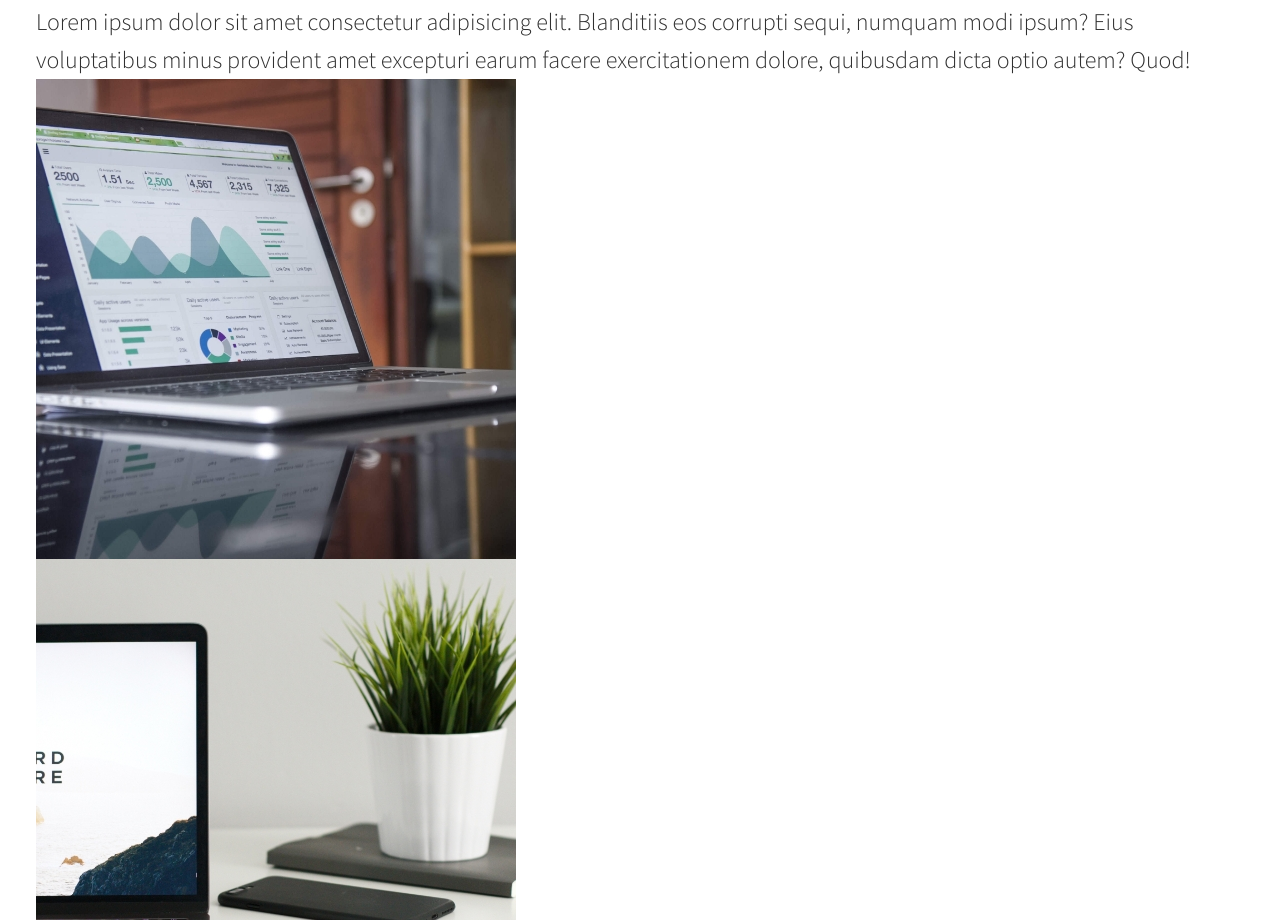
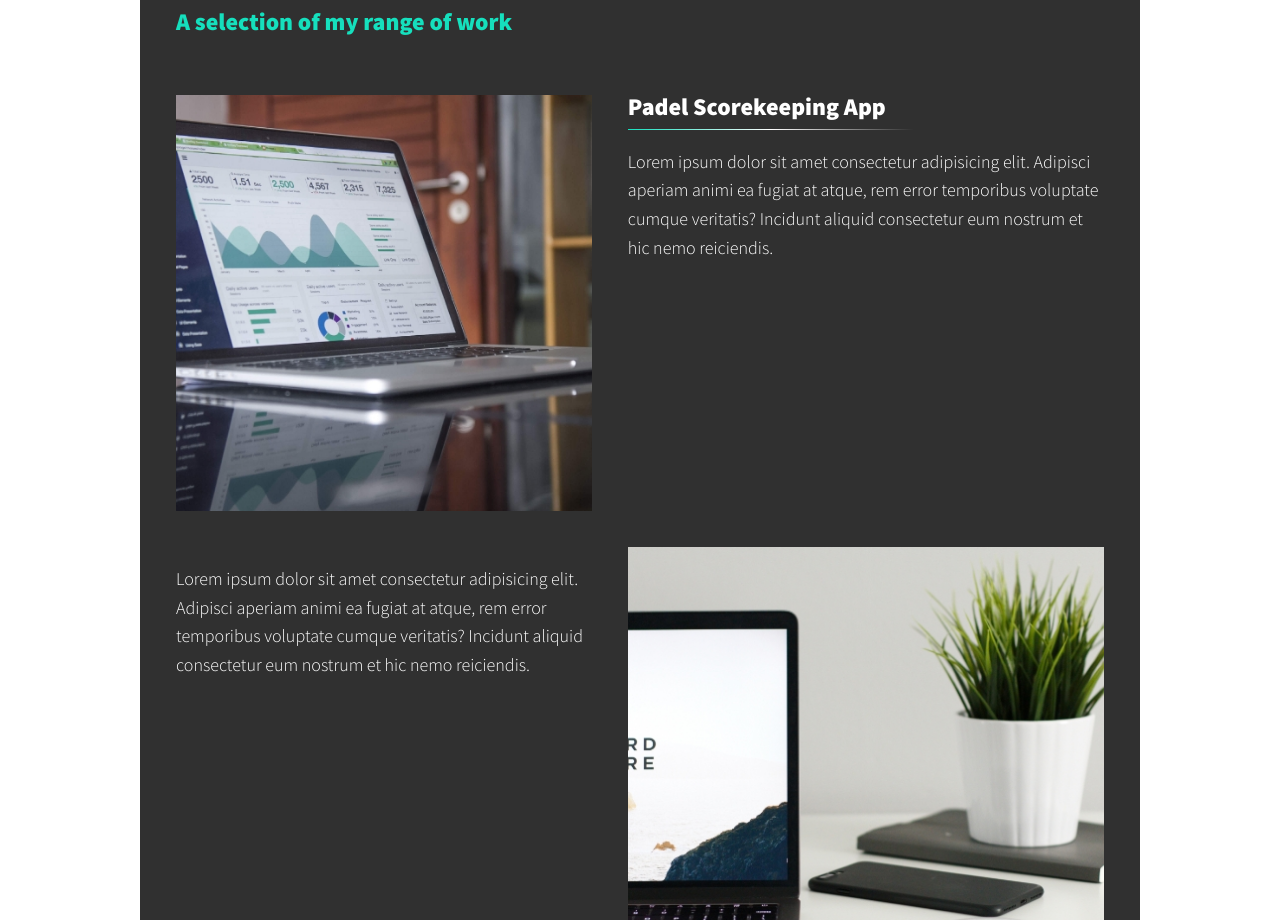
Before and after one commit to FredrikRidderfalk/portfolio_website, a plain HTML site: page index.html in a window 1280 px wide. Shown: the part 1880-2800 px from the top of the page. Drawn offline with nearby package versions, Linux system fonts and the light colour scheme.

Commit message:
updated My work section with grid

```diff
--- a/css/style.css
+++ b/css/style.css
@@ -258,6 +258,119 @@ nav {
   }
 }
 
+/* My work section */
+
+.my-work {
+  max-width: 1000px;
+  margin: 0 auto;
+  background-color: var(--clr-dark);
+  color: var(--clr-light);
+}
+
+.section__subtitle--work {
+  color: var(--clr-accent);
+  font-weight: var(--fw-bold);
+}
+
+.portfolio__subtitle::after {
+  content: "";
+  background: linear-gradient(
+    to left,
+    transparent 40%,
+    var(--clr-light),
+    var(--clr-accent)
+  );
+  display: block;
+  width: 100%;
+  height: 1px;
+  margin-top: 0.4em;
+}
+
+.portfolio {
+  margin: 3em auto;
+}
+
+@media (min-width: 600px) {
+  .portfolio {
+    display: grid;
+    grid-template-areas:
+      "img-1 paragraph-1"
+      "paragraph-2 img-2"
+      "img-3 paragraph-3"
+      "paragraph-4 img-4"
+      "img-5 paragraph-5"
+      "paragraph-6 img-6"
+      "img-7 paragraph-7"
+      "paragraph-8 img-8";
+    grid-column-gap: 2em;
+    grid-row-gap: 2em;
+  }
+
+  .portfolio__item-1 {
+    grid-area: img-1;
+  }
+
+  .portfolio__text-1 {
+    grid-area: paragraph-1;
+  }
+
+  .portfolio__item-2 {
+    grid-area: img-2;
+  }
+
+  .portfolio__text-2 {
+    grid-area: paragraph-2;
+  }
+
+  .portfolio__item-3 {
+    grid-area: img-3;
+  }
+
+  .portfolio__text-3 {
+    grid-area: paragraph-3;
+  }
+
+  .portfolio__item-4 {
+    grid-area: img-4;
+  }
+
+  .portfolio__text-4 {
+    grid-area: paragraph-4;
+  }
+
+  .portfolio__item-5 {
+    grid-area: img-5;
+  }
+
+  .portfolio__text-5 {
+    grid-area: paragraph-5;
+  }
+
+  .portfolio__item-6 {
+    grid-area: img-6;
+  }
+
+  .portfolio__text-6 {
+    grid-area: paragraph-6;
+  }
+
+  .portfolio__item-7 {
+    grid-area: img-7;
+  }
+
+  .portfolio__text-7 {
+    grid-area: paragraph-7;
+  }
+
+  .portfolio__item-8 {
+    grid-area: img-8;
+  }
+
+  .portfolio__text-8 {
+    grid-area: paragraph-8;
+  }
+}
+
 /* Section titles with gradient animations */
 .section__title--container {
   width: fit-content;
--- a/index.html
+++ b/index.html
@@ -89,7 +89,7 @@
         </div>
 
         <div class="service">
-          <h3>E-mail Newsletters</h3>
+          <h3>Browser Extensions</h3>
           <p>
             Lorem ipsum dolor sit amet consectetur adipisicing elit. Dolorem
             facere fuga, architecto consectetur ipsa repellendus exercitationem
@@ -130,63 +130,101 @@
     <!-- My Work -->
     <section class="my-work" id="work">
       <h2 class="section__title section__title--work">My Work</h2>
-      <p class="section__subtitle">
-        Lorem ipsum dolor sit amet consectetur adipisicing elit. Blanditiis eos
-        corrupti sequi, numquam modi ipsum? Eius voluptatibus minus provident
-        amet excepturi earum facere exercitationem dolore, quibusdam dicta optio
-        autem? Quod!
+      <p class="section__subtitle section__subtitle--work">
+        A selection of my range of work
       </p>
 
       <div class="portfolio">
         <!-- Portfolio item 1 -->
-        <a href="#" class="portfolio__item">
-          <img src="img/portfolio-01.jpg" alt="" class="portfolio__img" />
+        <a href="#" class="portfolio__item-1">
+          <img src="img/portfolio-01.jpg" alt="" class="portfolio__img-1" />
         </a>
+        <div class="portfolio__text-1">
+          <h3 class="portfolio__subtitle">Padel Scorekeeping App</h3>
+          <p>
+            Lorem ipsum dolor sit amet consectetur adipisicing elit. Adipisci
+            aperiam animi ea fugiat at atque, rem error temporibus voluptate
+            cumque veritatis? Incidunt aliquid consectetur eum nostrum et hic
+            nemo reiciendis.
+          </p>
+        </div>
 
         <!-- Portfolio item 2 -->
-        <a href="#" class="portfolio__item">
-          <img src="img/portfolio-02.jpg" alt="" class="portfolio__img" />
+        <a href="#" class="portfolio__item-2">
+          <img src="img/portfolio-02.jpg" alt="" class="portfolio__img-2" />
         </a>
+        <p class="portfolio__text-2">
+          Lorem ipsum dolor sit amet consectetur adipisicing elit. Adipisci
+          aperiam animi ea fugiat at atque, rem error temporibus voluptate
+          cumque veritatis? Incidunt aliquid consectetur eum nostrum et hic nemo
+          reiciendis.
+        </p>
 
         <!-- Portfolio item 3 -->
-        <a href="#" class="portfolio__item">
-          <img src="img/portfolio-03.jpg" alt="" class="portfolio__img" />
+        <a href="#" class="portfolio__item-3">
+          <img src="img/portfolio-03.jpg" alt="" class="portfolio__img-3" />
         </a>
+        <p class="portfolio__text-3">
+          Lorem ipsum dolor sit amet consectetur adipisicing elit. Adipisci
+          aperiam animi ea fugiat at atque, rem error temporibus voluptate
+          cumque veritatis? Incidunt aliquid consectetur eum nostrum et hic nemo
+          reiciendis.
+        </p>
 
         <!-- Portfolio item 4 -->
-        <a href="#" class="portfolio__item">
-          <img src="img/portfolio-04.jpg" alt="" class="portfolio__img" />
+        <a href="#" class="portfolio__item-4">
+          <img src="img/portfolio-04.jpg" alt="" class="portfolio__img-4" />
         </a>
+        <p class="portfolio__text-4">
+          Lorem ipsum dolor sit amet consectetur adipisicing elit. Adipisci
+          aperiam animi ea fugiat at atque, rem error temporibus voluptate
+          cumque veritatis? Incidunt aliquid consectetur eum nostrum et hic nemo
+          reiciendis.
+        </p>
 
         <!-- Portfolio item 5 -->
-        <a href="#" class="portfolio__item">
-          <img src="img/portfolio-05.jpg" alt="" class="portfolio__img" />
+        <a href="#" class="portfolio__item-5">
+          <img src="img/portfolio-05.jpg" alt="" class="portfolio__img-5" />
         </a>
+        <p class="portfolio__text-5">
+          Lorem ipsum dolor sit amet consectetur adipisicing elit. Adipisci
+          aperiam animi ea fugiat at atque, rem error temporibus voluptate
+          cumque veritatis? Incidunt aliquid consectetur eum nostrum et hic nemo
+          reiciendis.
+        </p>
 
         <!-- Portfolio item 6 -->
-        <a href="#" class="portfolio__item">
-          <img src="img/portfolio-06.jpg" alt="" class="portfolio__img" />
+        <a href="#" class="portfolio__item-6">
+          <img src="img/portfolio-06.jpg" alt="" class="portfolio__img-6" />
         </a>
+        <p class="portfolio__text-6">
+          Lorem ipsum dolor sit amet consectetur adipisicing elit. Adipisci
+          aperiam animi ea fugiat at atque, rem error temporibus voluptate
+          cumque veritatis? Incidunt aliquid consectetur eum nostrum et hic nemo
+          reiciendis.
+        </p>
 
         <!-- Portfolio item 7 -->
-        <a href="#" class="portfolio__item">
-          <img src="img/portfolio-07.jpg" alt="" class="portfolio__img" />
+        <a href="#" class="portfolio__item-7">
+          <img src="img/portfolio-07.jpg" alt="" class="portfolio__img-7" />
         </a>
+        <p class="portfolio__text-7">
+          Lorem ipsum dolor sit amet consectetur adipisicing elit. Adipisci
+          aperiam animi ea fugiat at atque, rem error temporibus voluptate
+          cumque veritatis? Incidunt aliquid consectetur eum nostrum et hic nemo
+          reiciendis.
+        </p>
 
         <!-- Portfolio item 8 -->
-        <a href="#" class="portfolio__item">
-          <img src="img/portfolio-08.jpg" alt="" class="portfolio__img" />
+        <a href="#" class="portfolio__item-8">
+          <img src="img/portfolio-08.jpg" alt="" class="portfolio__img-8" />
         </a>
-
-        <!-- Portfolio item 9 -->
-        <a href="#" class="portfolio__item">
-          <img src="img/portfolio-09.jpg" alt="" class="portfolio__img" />
-        </a>
-
-        <!-- Portfolio item 10 -->
-        <a href="#" class="portfolio__item">
-          <img src="img/portfolio-10.jpg" alt="" class="portfolio__img" />
-        </a>
+        <p class="portfolio__text-8">
+          Lorem ipsum dolor sit amet consectetur adipisicing elit. Adipisci
+          aperiam animi ea fugiat at atque, rem error temporibus voluptate
+          cumque veritatis? Incidunt aliquid consectetur eum nostrum et hic nemo
+          reiciendis.
+        </p>
       </div>
     </section>
 
```
